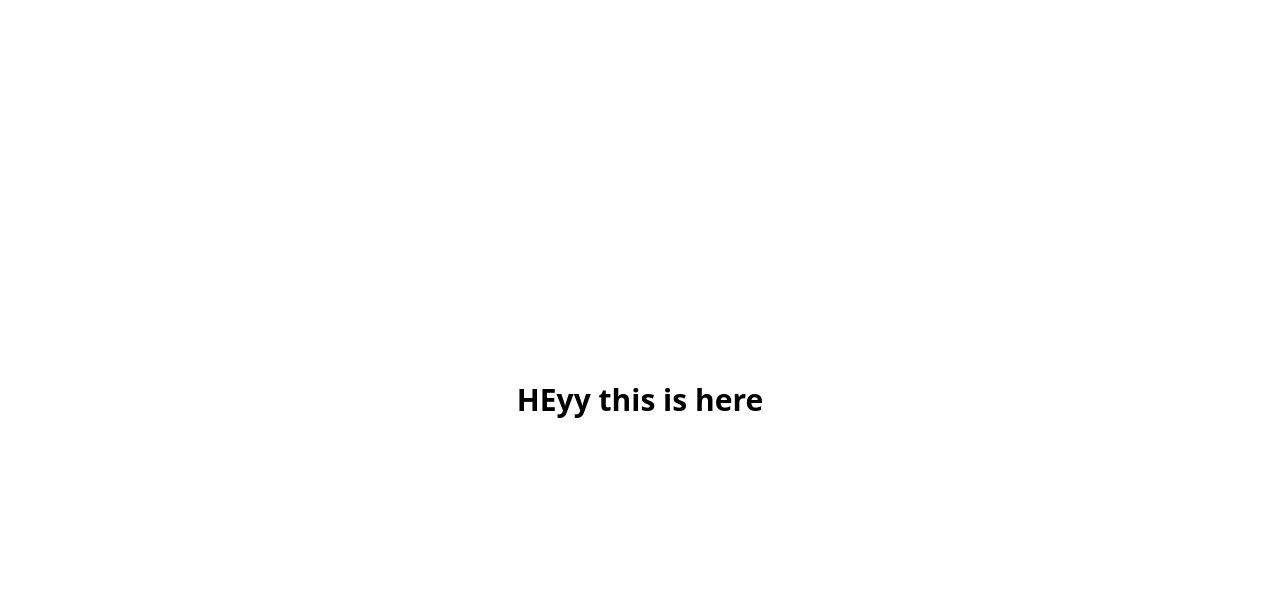
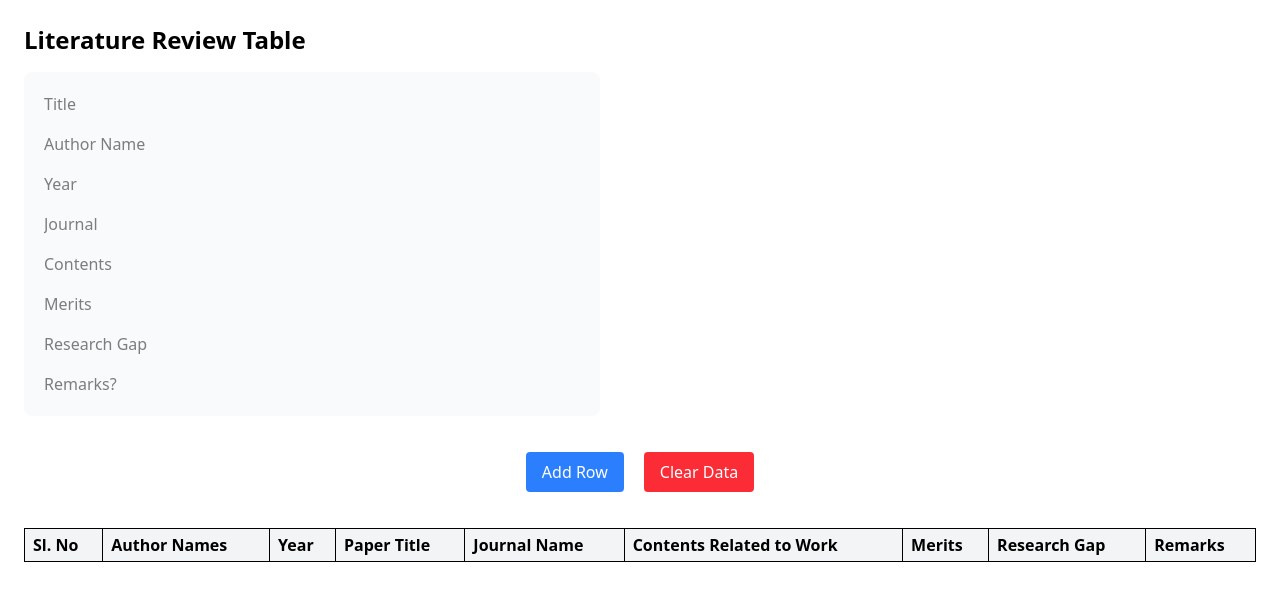
Before and after one commit to F7Z7/IEEE-XTREME-ROADMAP, a React (Vite) app: page / in a window 1280 px wide. Shown: the top 600 px of the page. Built offline with nearby package versions, Linux system fonts and the light colour scheme.

Commit message:
updated only for table ui to be viewed

```diff
--- a/src/Pages/Hero.tsx
+++ b/src/Pages/Hero.tsx
@@ -1,9 +1,15 @@
+import Table from "../Components/Table.tsx";
+
 function Hero() {
     return (
         <>
-            <h1 className="flex flex-col justify-center text-3xl font-bold items-center h-screen">
-                HEyy this is here
-            </h1>
+            {/*<h1 className="flex flex-col justify-center text-3xl font-bold items-center h-screen">*/}
+            {/*   Project Helper*/}
+            {/*</h1>*/}
+            {/*<h2>*/}
+            {/*    Struggling to make a gant chart or table,you have reahced the ight place*/}
+            {/*</h2>*/}
+            <Table/>
         </>
     );
 }
```
